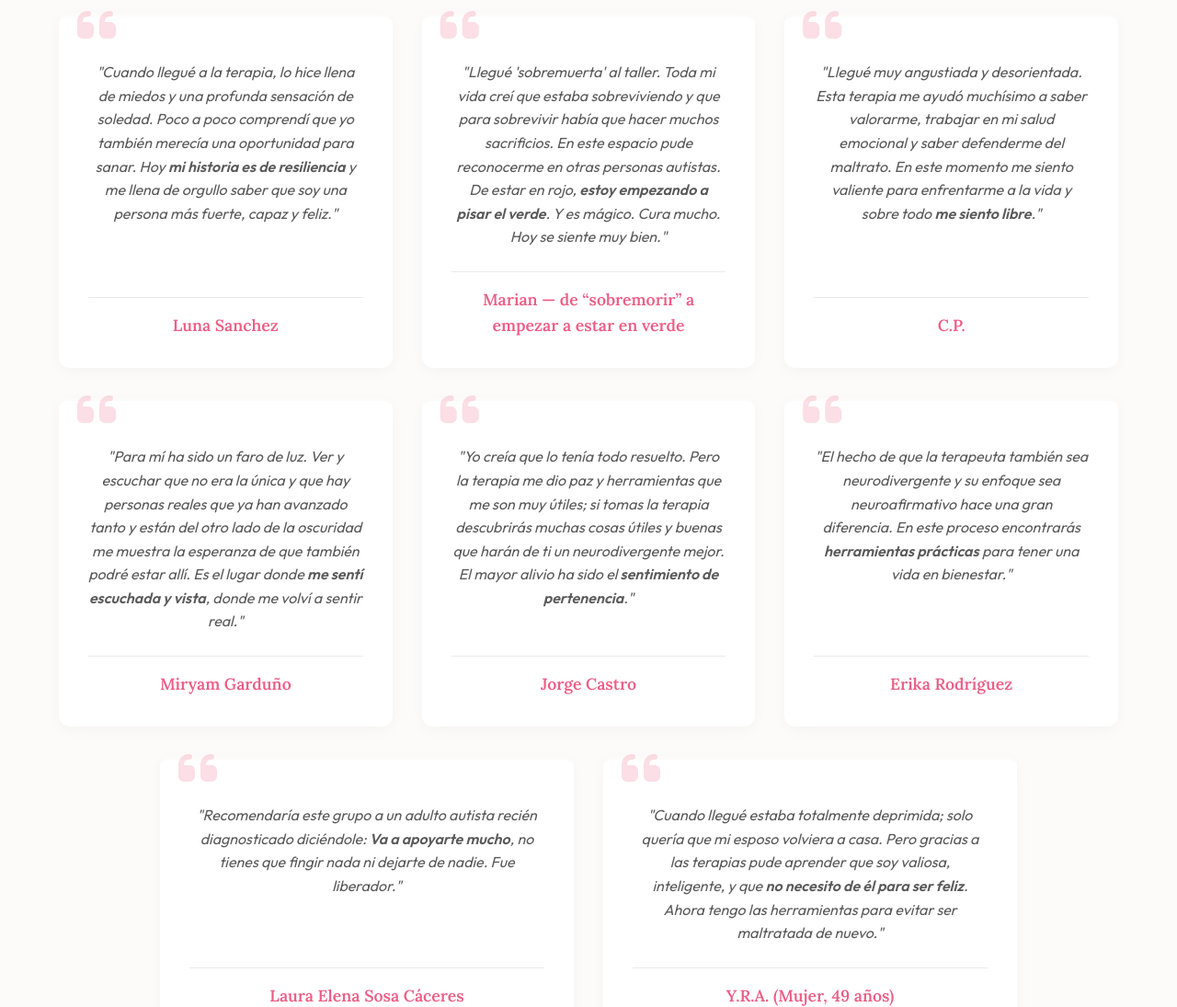
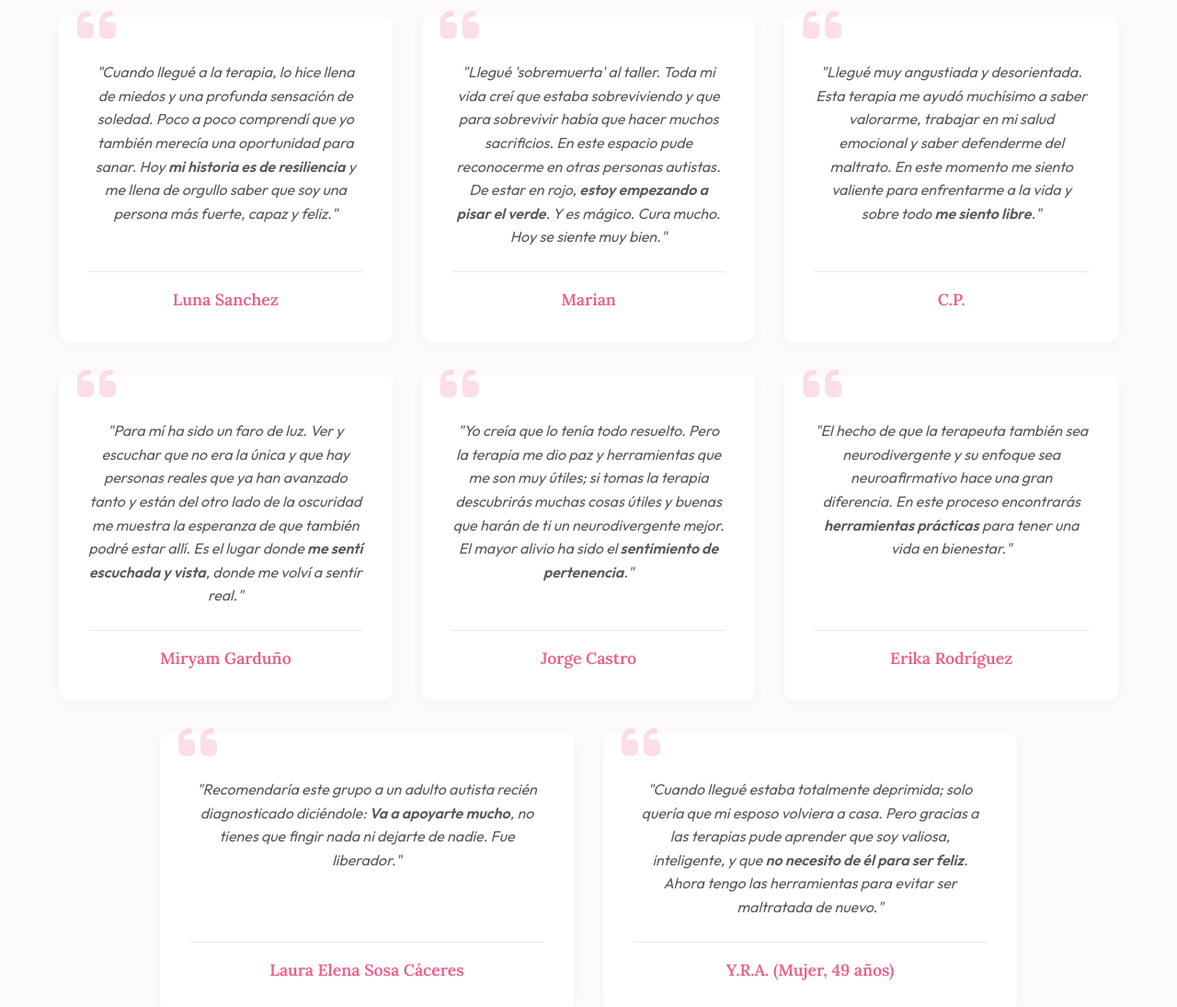
Before and after one commit to CristhianRuiz24/PsicoLau-Pagina-web, a plain HTML site: page testimonios.html in a window 1280 px wide. Shown: the part 1948-3043 px from the top of the page at 92% size. Drawn offline with Linux system fonts and the light colour scheme.

Commit message:
content: simplificar nombre de autor a solo Marian en testimonios.html

```diff
--- a/testimonios.html
+++ b/testimonios.html
@@ -134,7 +134,7 @@
         <div class="card testimonial-card">
           <i class="fas fa-quote-left quote-icon" style="color: var(--color-primary);"></i>
           <p class="testimonial-text">"Llegué 'sobremuerta' al taller. Toda mi vida creí que estaba sobreviviendo y que para sobrevivir había que hacer muchos sacrificios. En este espacio pude reconocerme en otras personas autistas. De estar en rojo, <strong>estoy empezando a pisar el verde</strong>. Y es mágico. Cura mucho. Hoy se siente muy bien."</p>
-          <h4 class="testimonial-author">Marian — de “sobremorir” a empezar a estar en verde</h4>
+          <h4 class="testimonial-author">Marian</h4>
         </div>
 
         <div class="card testimonial-card">
```
